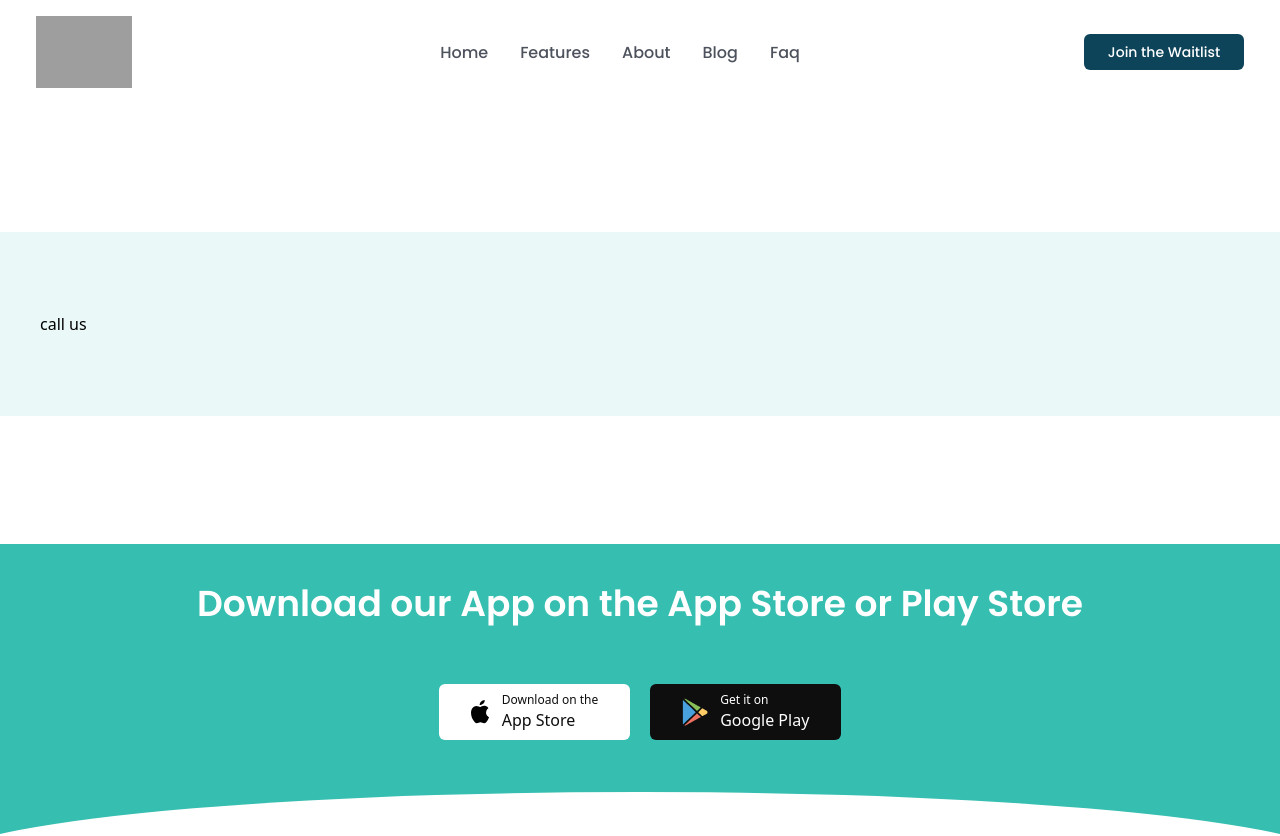
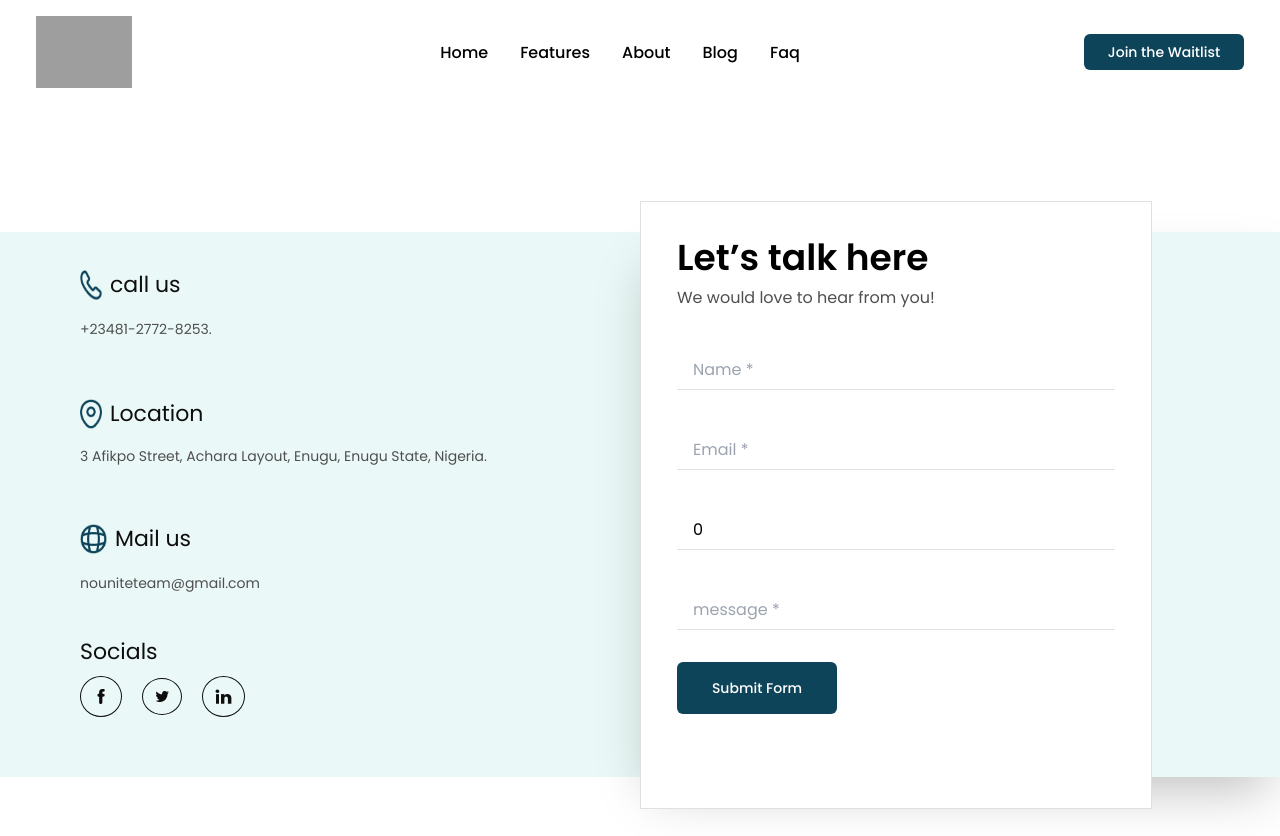
Before and after one commit to NOUNITE/nounite-frontend, a React (Vite) app: page /contact in a window 1280 px wide. Shown: the top 836 px of the page. Built offline with nearby package versions, Linux system fonts and the light colour scheme; grey boxes are pictures that could not be loaded.

Commit message:
feat: addded the contact page

```diff
--- a/src/components/common/Footer.jsx
+++ b/src/components/common/Footer.jsx
@@ -1,5 +1,6 @@
 import React from "react";
-import { logo, facebook, twitter, linkedin } from "../../assets/index";
+import { logo } from "../../assets/index";
+import SocialIcons from "../molecule/socialIcons";
 const Footer = () => {
   return (
     <div className="w-full my-5">
@@ -14,26 +15,13 @@ const Footer = () => {
           />
         </div>
         <div className="pt-3 lg:pt-0 md:pt-0">
-          <p className="font-poppins font-medium text-[9.8px] align-center text-[#0F0E0E]">
+          <p className="font-poppins font-medium text-[9.8px] align-center text-textHover">
             © 2023 Nounite Media. All Rights Reserved.
+
           </p>
         </div>
-        <div className="flex gap-5 pt-3 lg:pt-0 md:pt-0">
-          <div className="cursor-pointer">
-            <a href="/">
-              <img src={facebook} />
-            </a>
-          </div>
-          <div className="cursor-pointer">
-            <a href="/">
-              <img src={twitter} />
-            </a>
-          </div>
-          <div className="cursor-pointer">
-            <a href="/">
-              <img src={linkedin} />
-            </a>
-          </div>
+        <div >
+          <SocialIcons />
         </div>
       </div>
     </div>
--- a/src/components/common/Navbar.jsx
+++ b/src/components/common/Navbar.jsx
@@ -3,11 +3,11 @@ import { logo, harmbugger, close } from "../../assets/index";
 
 const Navbar = () => {
   let Links = [
-    { name: "Home", link: "https://nounite.netlify.app/#home" },
+    { name: "Home", link: "/" },
     { name: "Features", link: "/" },
-    { name: "About", link: "https://nounite.netlify.app/#aboutus" },
+    { name: "About", link: "/#aboutus" },
     { name: "Blog", link: "/" },
-    { name: "Faq", link: "https://nounite.netlify.app/#faq" }
+    { name: "Faq", link: "/#faq" }
   ];
 
   const [click, setClick] = useState(false);
@@ -22,7 +22,7 @@ const Navbar = () => {
   };
 
   return (
-    <div className="w-full sticky bg-white top-0 left-0 px-1 lg:px-5 md:px-0">
+    <div className="w-full z-[999] sticky bg-white top-0 left-0 px-1 lg:px-5 md:px-0">
       <div className="md:flex items-center justify-between md:w-full py-4 md:px-4 px-7">
         <div className="w-36 lg:w-24">
           <img
--- /dev/null
+++ b/src/components/molecule/socialIcons.jsx
@@ -0,0 +1,24 @@
+import { facebook, twitter, linkedin } from "../../assets/index";
+
+
+export default function SocialIcons() {
+  return(
+    <div className=" flex  items-center gap-5 pt-3 lg:pt-0 md:pt-0">
+      <div className="cursor-pointer border border-textHover border-solid rounded-[100%] py-3 px-4">
+        <a href="/" >
+          <img src={facebook}/>
+        </a>
+      </div>
+      <div className="cursor-pointer border border-textHover border-solid rounded-[100%] py-3 px-3">
+        <a href="/">
+          <img src={twitter} />
+        </a>
+      </div>
+      <div className="cursor-pointer border border-textHover border-solid rounded-[100%] py-3 px-3">
+        <a href="/">
+          <img src={linkedin} />
+        </a>
+      </div>
+    </div>
+  );
+}
--- a/src/layout/DefaultLayout.tsx
+++ b/src/layout/DefaultLayout.tsx
@@ -15,7 +15,7 @@ const DefaultLayout = ({ children }: Props) => {
     <Fragment>
       <Navbar />
 
-      <div>{children}</div>
+      <div className="">{children}</div>
 
       <Advert />
 
--- a/src/pages/contact/contact.jsx
+++ b/src/pages/contact/contact.jsx
@@ -1,25 +1,103 @@
 import React from "react";
+import { useState } from "react";
 import DefaultLayout from "../../layout/DefaultLayout";
-// import {
-//   call,
-//   facebook,
-//   linkedIn,
-//   location,
-//   mail,
-//   twitter
-// } from "../../assets/index";
+import {
+  call,
+  location,
+  mail
+
+} from "../../assets/index";
+import SocialIcons from "../../components/molecule/socialIcons";
 export default function Contact() {
+  const[email,setEmail] = useState("");
+  const[name,setName] = useState("");
+  const[phone,setPhone] = useState(0);
+  const[message,setMessage] = useState("");
   return (
     <DefaultLayout>
-      <div className="flex flex-row items-center w-full my-32 bg-opacity-10 bg-primary">
-        <div className="w-1/2 pl-10">
-          <div className="flex">
+      <div className="my-32 relative flex flex-col font-poppins md:flex-row w-full bg-opacity-10 bg-primary">
+        <div className="md:w-1/2 w-full md:pl-10 lg:pl-20 pb-10">
 
-            <h2 className="py-20 ">call us</h2>
+          <div className="py-5">
+            <div className="flex flex-row items-center py-4">
+              <img src={call} alt="phone icon" className="w-[30px] h-[30px] pr-2"/>
+              <h2 className="text-[22px] text-textHover font-500">call us</h2>
+            </div>
+
+            <a href="tel:+23481-2772-8253." className="text-sm text-gray font-500">+23481-2772-8253.</a>
+          </div>
+
+          <div className="py-5">
+            <div className="flex flex-row items-center py-4">
+              <img src={location} alt="location icon" className="w-[30px] h-[30px] pr-2"/>
+              <h2 className="text-[22px] text-textHover font-500">Location</h2>
+            </div>
+            <h3 className="text-sm text-gray font-500">3 Afikpo Street, Achara Layout, Enugu,
+              Enugu State, Nigeria.</h3>
+          </div>
+
+          <div className="py-5">
+            <div className="flex flex-row items-center py-4">
+              <img src={mail} alt="phone icon" className="w-[35px] h-[30px] pr-2"/>
+              <h2 className="text-[22px] text-textHover font-500">Mail us</h2>
+            </div>
+            <a href="mailto:nouniteteam@gmail.com" target="_blank" rel="noreferrer" className="text-sm text-gray font-500">nouniteteam@gmail.com</a>
+          </div>
+          <div className="py-5">
+            <h1 className="text-[22px] text-textHover font-500 pb-2">Socials</h1>
+            <SocialIcons />
           </div>
         </div>
-        <div className="w-1/2 ">
-          <div className="bg-white w-[80%]"></div>
+        <div className="md:w-1/2 w-full shadow-2xl ">
+          <div className="bg-white w-[40%] h-[38rem] absolute bottom-[-2rem] p-9 border border-inputBorder border-solid">
+            <h1 className="text-4xl font-semibold">Let’s talk here</h1>
+            <h2 className="text-gray text-md pt-2">We would love to hear from you!</h2>
+            <form action="" >
+              <div className="mt-10">
+                <input
+                  type="text"
+                  className=" h-10 pl-4 w-full text-md font-normal text-gray-700 outline-none border-b border-solid border-inputBorder transition ease-in-out  focus:outline-none"
+                  value={name}
+                  placeholder="Name *"
+                  onChange= {(e) => setName(e.target.value)}
+                />
+              </div>
+              <div className="mt-10">
+                <input
+                  type="text"
+                  className=" h-10 pl-4 w-full text-md font-normal text-gray-700 outline-none border-b border-solid border-inputBorder transition ease-in-out  focus:outline-none"
+                  value={email}
+                  placeholder="Email *"
+                  onChange= {(e) => setEmail(e.target.value)}
+                />
+              </div>
+              <div className="mt-10">
+                <input
+                  type="text"
+                  className=" h-10 pl-4 w-full text-md font-normal text-gray-700 outline-none border-b border-solid border-inputBorder transition ease-in-out  focus:outline-none"
+                  value={phone}
+                  placeholder="phone *"
+                  onChange= {(e) => setPhone(e.target.value)}
+                />
+              </div>
+              <div className="mt-10">
+                <input
+                  type="text"
+                  className=" h-10 pl-4 w-full text-md font-normal text-gray-700 outline-none border-b border-solid border-inputBorder transition ease-in-out  focus:outline-none"
+                  value={message}
+                  placeholder="message *"
+                  onChange= {(e) => setMessage(e.target.value)}
+                />
+              </div>
+
+
+              <div className="mt-8">
+                <button className="block bg-btnColor text-white w-[10rem]  px-2 py-4 rounded-md font-poppins font-medium text-base md:text-sm">
+                  Submit Form
+                </button>
+              </div>
+            </form>
+          </div>
         </div>
       </div>
     </DefaultLayout>
--- a/src/pages/faq/faq.jsx
+++ b/src/pages/faq/faq.jsx
@@ -6,6 +6,9 @@ import { faqImg } from "../../assets";
 import { faqs } from "../../data/data";
 
 export default function Faq() {
+  const handleClick = () => {
+    window.location.assign("/contact");
+  };
   return (
     <div className="w-full  my-12 ">
       <div className="w-full pt-12">
@@ -42,7 +45,7 @@ export default function Faq() {
         })}
       </div>
       <div className="flex justify-center items-center py-10">
-        <button className="block bg-btnColor text-white w-[10rem]  px-2 py-5 rounded-md font-poppins font-medium text-base md:text-sm">
+        <button onClick={handleClick} className="block bg-btnColor text-white w-[10rem]  px-2 py-5 rounded-md font-poppins font-medium text-base md:text-sm">
           Contact us
         </button>
       </div>
--- a/src/pages/home/MainSection.jsx
+++ b/src/pages/home/MainSection.jsx
@@ -14,7 +14,7 @@ const MainSection = () => {
           <h1
             className="font-poppins font-semibold md:text-5xl lg:text-5xl text-5xl "
             style={{
-              lineHeight: "70px",
+              lineHeight: "70px"
             }}
           >
             Making <br /> Open and Distant Learning <br />
@@ -29,7 +29,7 @@ const MainSection = () => {
             work done on the go!
           </p>
           <div className="flex items-center gap-5 mt-5 ">
-            <div className="bg-[#0F0E0E] text-[#FFFFFF] flex items-center gap-3 px-2 lg:px-5 py-1 md:px-2 rounded-md cursor-pointer">
+            <div className="bg-textHover text-[#FFFFFF] flex items-center gap-3 px-2 lg:px-5 py-1 md:px-2 rounded-md cursor-pointer">
               <div>
                 <img src={apple} />
               </div>
@@ -38,7 +38,7 @@ const MainSection = () => {
                 <p className="md:text-base text-sm">App Store</p>
               </div>
             </div>
-            <div className="bg-[#0F0E0E] text-[#FFFFFF] flex items-center gap-3 px-2 lg:px-5 py-1 md:px-2 rounded-md cursor-pointer">
+            <div className="bg-textHover text-[#FFFFFF] flex items-center gap-3 px-2 lg:px-5 py-1 md:px-2 rounded-md cursor-pointer">
               <div>
                 <img src={google} />
               </div>
@@ -53,7 +53,7 @@ const MainSection = () => {
         <div
           className="items-center mt-10 lg:mt-0 w-full"
           style={{
-            width: "500px",
+            width: "500px"
           }}
         >
           <img src={main} />
--- a/tailwind.config.cjs
+++ b/tailwind.config.cjs
@@ -22,7 +22,9 @@ module.exports = {
         textHover: "#0F0E0E",
         btnColor: "#0D4459",
         primary: "#36BEB0",
-        paragraphColor: "#222"
+        paragraphColor: "#222",
+        gray: "#4F4F4F",
+        inputBorder: "#E0E0E0"
       }
     }
   },
```
Also changed, not shown: src/components/common/Links.jsx (+8 -8 lines).
